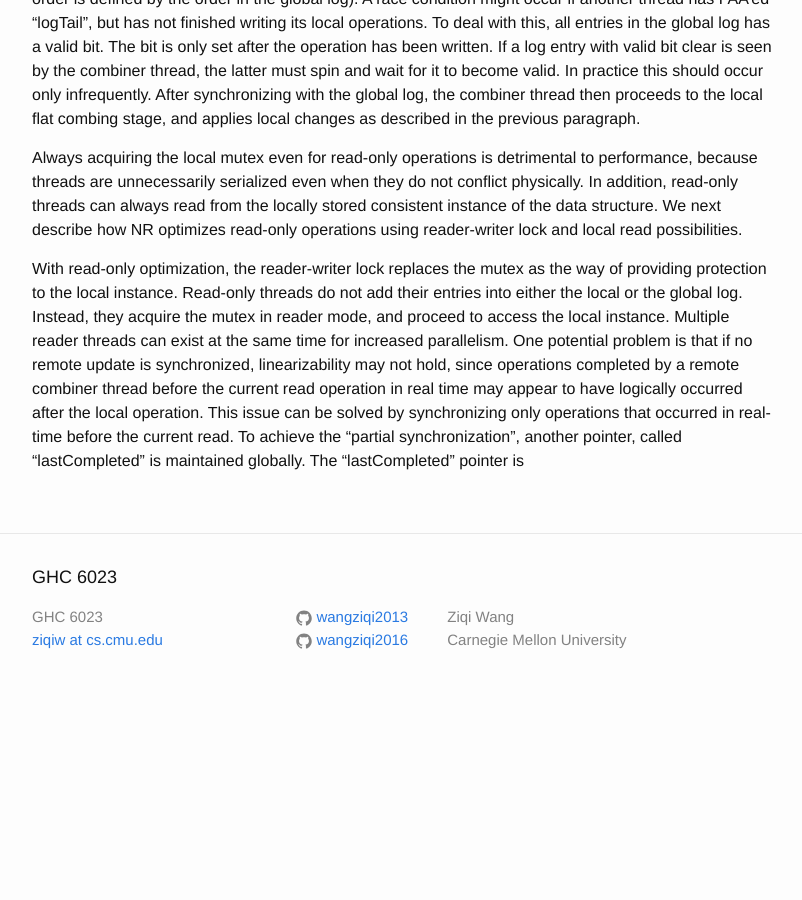
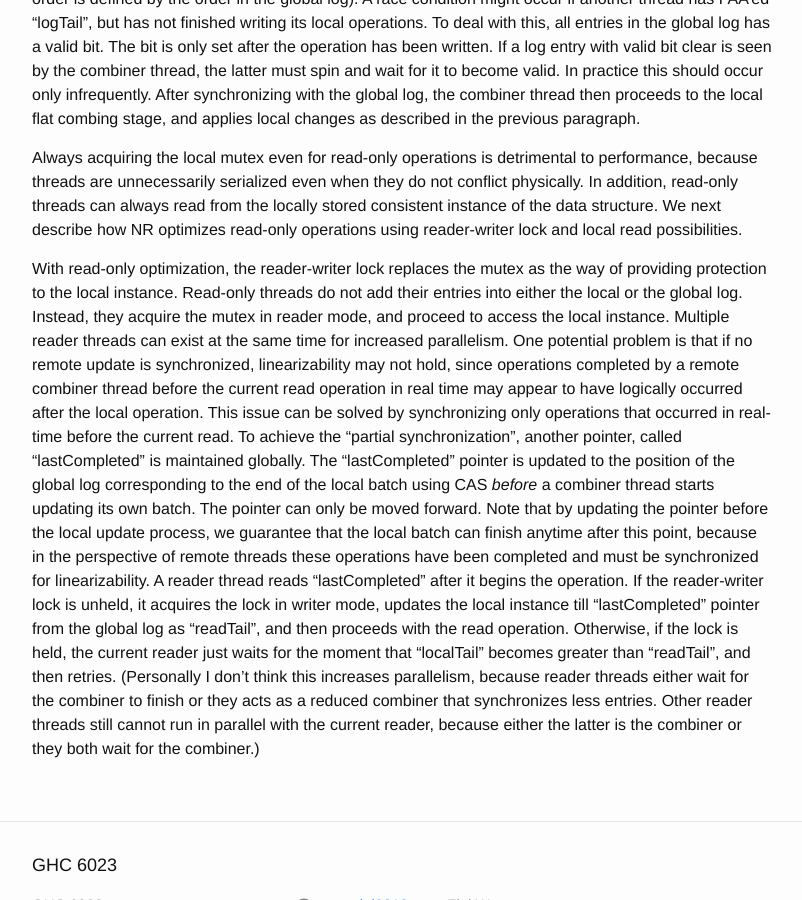
Before and after one commit to wangziqi2013/wangziqi2013.github.io, a Jekyll site: the page built from _posts/2019-01-09- black-box-concurrent-data-structures-for-numa-architectures.markdown, in a window 1280 px wide and 900 px high, scrolled down 1774 px. Shown: the whole window, without its empty margins (238-1040 px from the left). Built offline with Jekyll 4.4.1, drawn with Linux system fonts in a browser that asks for light colours; before the commit the page ends 2485 px from its top, so only the background shows below that.

Commit message:
Finish read-only optimization

```diff
--- a/_posts/2019-01-09- black-box-concurrent-data-structures-for-numa-architectures.markdown
+++ b/_posts/2019-01-09- black-box-concurrent-data-structures-for-numa-architectures.markdown
@@ -78,4 +78,15 @@ the same time for increased parallelism. One potential problem is that if no rem
 linearizability may not hold, since operations completed by a remote combiner thread before the current read operation
 in real time may appear to have logically occurred after the local operation. This issue can be solved by synchronizing
 only operations that occurred in real-time before the current read. To achieve the "partial synchronization",
-another pointer, called "lastCompleted" is maintained globally. The "lastCompleted" pointer is
+another pointer, called "lastCompleted" is maintained globally. The "lastCompleted" pointer is updated to the position
+of the global log corresponding to the end of the local batch using CAS *before* a combiner thread starts updating its
+own batch. The pointer can only be moved forward. Note that by updating the pointer before the local update process, we
+guarantee that the local batch can finish anytime after this point, because in the perspective of remote threads these
+operations have been completed and must be synchronized for linearizability. A reader thread reads "lastCompleted" after
+it begins the operation. If the reader-writer lock is unheld, it acquires the lock in writer mode, updates the local
+instance till "lastCompleted" pointer from the global log as "readTail", and then proceeds with the read operation.
+Otherwise, if the lock is held, the current reader just waits for the moment that "localTail" becomes greater than "readTail",
+and then retries.
+(Personally I don't think this increases parallelism, because reader threads either wait for the combiner to finish
+or they acts as a reduced combiner that synchronizes less entries. Other reader threads still cannot run in parallel
+with the current reader, because either the latter is the combiner or they both wait for the combiner.)
```
